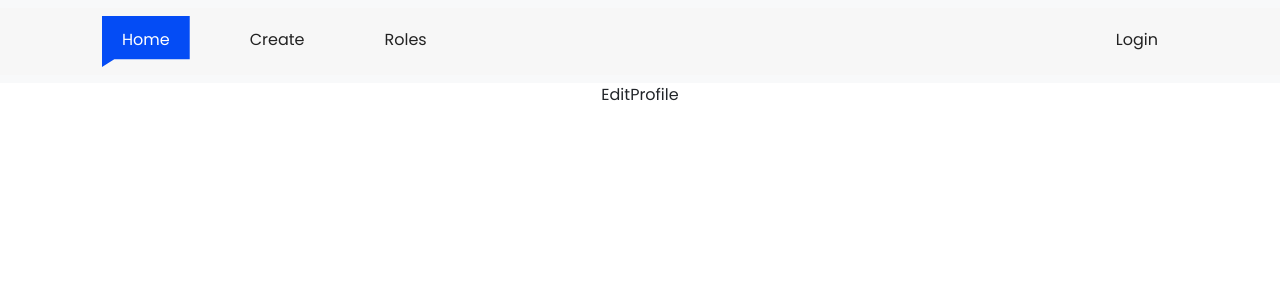
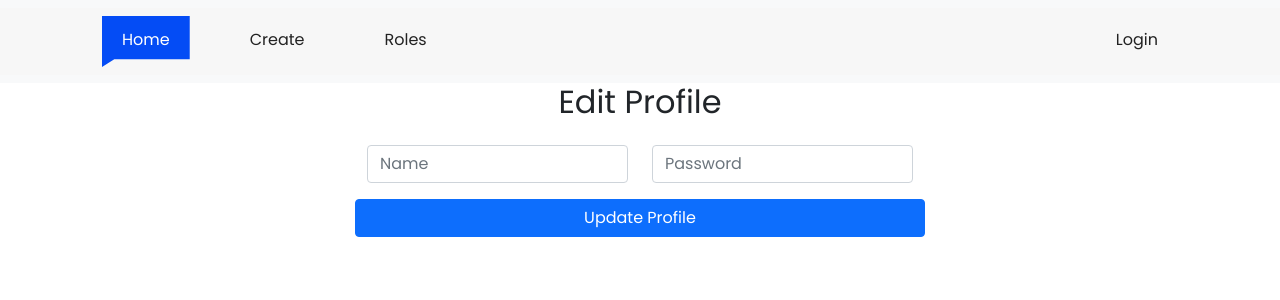
Before and after one commit to Ova248/crud-role, a React (Create React App) app: page /edit-profile in a window 1280 px wide. Shown: the top 300 px of the page. Built offline with nearby package versions, Linux system fonts and the light colour scheme; no server answers.

Commit message:
editProfile added

```diff
--- a/src/App.js
+++ b/src/App.js
@@ -58,7 +58,7 @@ function App() {
           path="/auth/sign-up"
           element={<Register setActive={setActive} />}
         />
-        <Route path="/edit-profile" element={<EditProfile/>}/>
+        <Route path="/edit-profile" element={<EditProfile user={user}/>}/>
         <Route path="*" element={<NotFound />} />
       </Routes>
     </div>
--- a/src/components/Navbar.js
+++ b/src/components/Navbar.js
@@ -75,9 +75,11 @@ const Navbar = ({ active, setActive, user, handleLogout }) => {
                           }}
                         />
                       </div>
+                      <Link to="/edit-profile" style={{ textDecoration: "none" }}>
                       <p style={{ marginTop: "12px", marginLeft: "5px" }}>
-                        {user?.displayName}
+                        {user?.displayName} {user?.lastName}
                       </p>
+                      </Link>
                       <li className="nav-item nav-link" onClick={handleLogout}>
                         Logout
                       </li>
--- a/src/pages/EditProfile.js
+++ b/src/pages/EditProfile.js
@@ -1,7 +1,106 @@
-import React from 'react'
+import React, { useState, useEffect } from "react";
+import { toast } from "react-toastify";
+import { auth } from "../firebase-config";
+import { useNavigate } from "react-router-dom";
+import {
+  updateProfile,
+  updateEmail,
+  updatePassword,
+  sendEmailVerification,
+} from "firebase/auth";
 
-export const EditProfile = () => {
+export const EditProfile = ({ user }) => {
+  const [displayName, setDisplayName] = useState("");
+  // const [lastName, setLastName] = useState("");
+  // const [email, setEmail] = useState("");
+  const [password, setPassword] = useState("");
+  const navigate = useNavigate();
+
+  useEffect(() => {
+    if (user) {
+      setDisplayName(user.displayName || "");
+      // setLastName(user.lastName || "");
+      // setEmail(user.email || "");
+    }
+  }, [user]);
+
+  const handleUpdateProfile = async (e) => {
+    e.preventDefault();
+
+    try {
+      const currentUser = auth.currentUser;
+
+      await updateProfile(currentUser, { displayName });
+
+      // if (currentUser.email !== email) {
+      //   await updateEmail(currentUser, email);
+      //   await sendEmailVerification(currentUser);
+      // }
+
+      if (password) {
+        await updatePassword(currentUser, password);
+      }
+      toast.success("Profile updated successfully");
+    } catch (error) {
+      console.error("Error updating profile:", error.message);
+      toast.error("Error updating profile");
+    }
+  };
+
   return (
-    <div>EditProfile</div>
-  )
-}
+    <div className="container">
+      <h2>Edit Profile</h2>
+      <div className="row h-100 justify-content-center align-items-center">
+        <div className="col-10 col-md-8 col-lg-6">
+          <form className="row" onSubmit={handleUpdateProfile}>
+            <div className="col-6 py-3">
+              <input
+                type="text"
+                className="form-control"
+                placeholder="Name"
+                id="displayName "
+                value={displayName}
+                onChange={(e) => setDisplayName(e.target.value)}
+              />
+            </div>
+            {/* <div className="col-6 py-3">
+          <input
+          type="text"
+          className="form-control"
+          placeholder="lastName"
+          id="lastName"
+          value={lastName}
+          onChange={(e) => setLastName(e.target.value)}
+          />
+        </div> */}
+            {/* <div className="mb-3">
+          <input
+          type="email"
+          className="form-control"
+          placeholder="Wmail"
+          id="email"
+          value={email}
+          onChange={(e) => setEmail(e.target.value)}
+          />
+        </div> */}
+            <div className="col-6 py-3">
+              <input
+                type="password"
+                className="form-control"
+                placeholder="Password"
+                id="password"
+                value={password}
+                onChange={(e) => setPassword(e.target.value)}
+              />
+            </div>
+            <button type="submit" className="btn btn-primary">
+              Update Profile
+            </button>
+          </form>
+        </div>
+      </div>
+    </div>
+  );
+};
+
+export default EditProfile;
```
